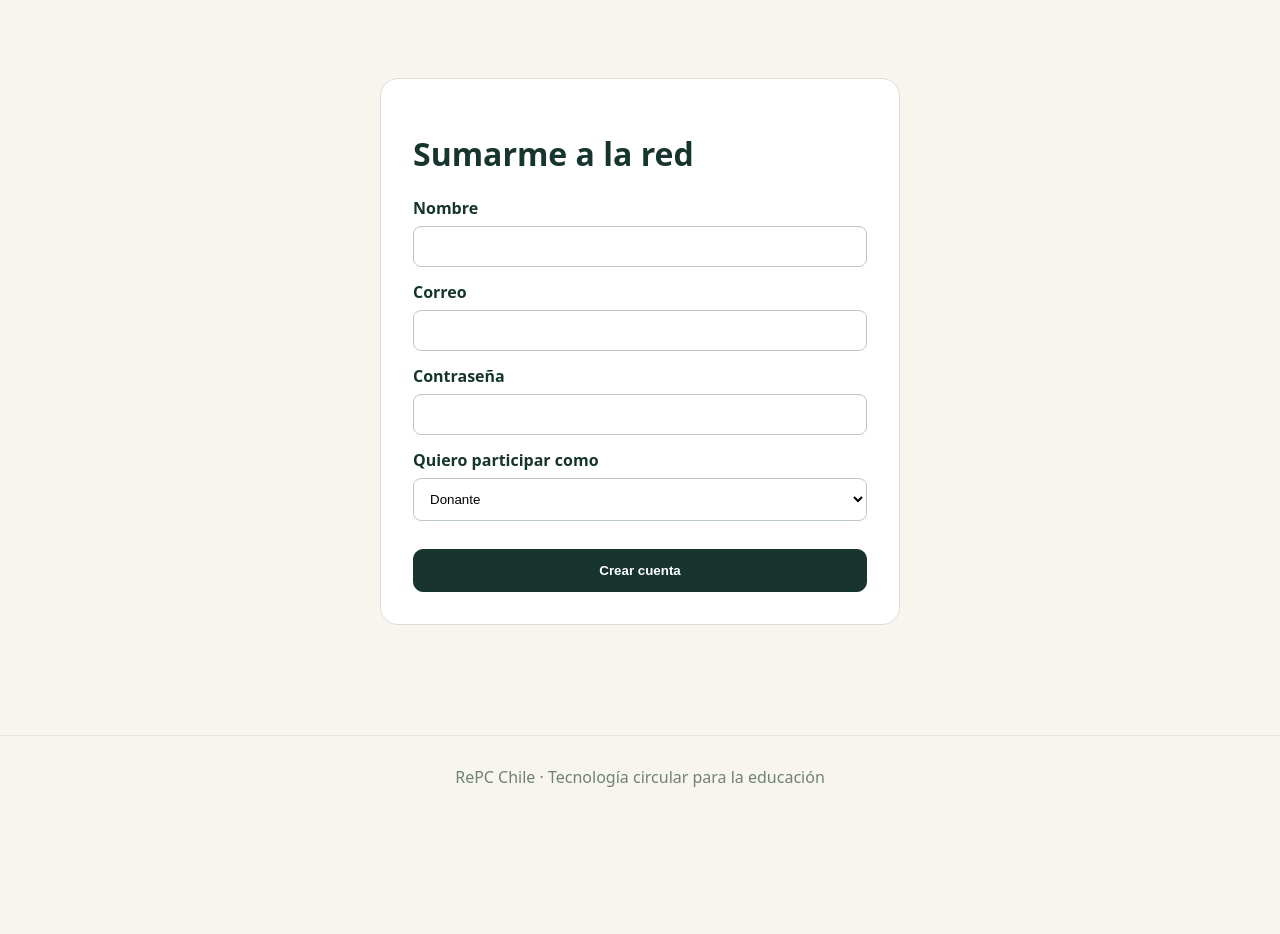
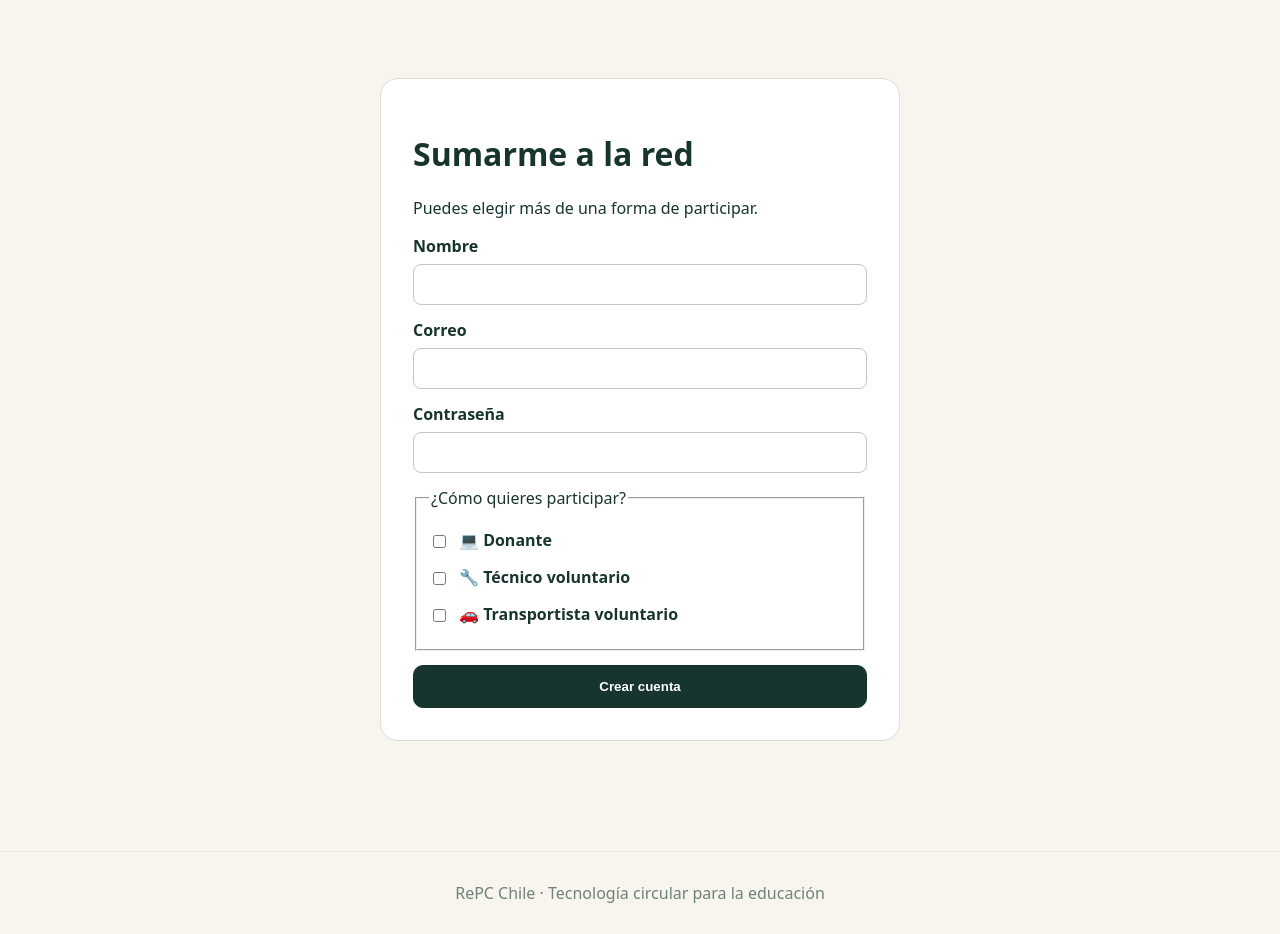
Before and after one commit to nautilo/repc-chile, a Python web app: template templates/register.html in a window 1280 px wide. Shown: the part 72-1006 px from the top of the page. Before the commit the page ends 859 px from the top, so only its background shows below. Run offline with Jinja, Linux system fonts and the light colour scheme; the template is opened without the code that fills it, so the values that code supplies are empty.

Commit message:
Allow multiple participation capabilities

```diff
--- a/templates/register.html
+++ b/templates/register.html
@@ -1 +1 @@
-{% extends 'base.html' %}{% block content %}<div class="formbox"><h1>Sumarme a la red</h1><form method="post"><label>Nombre<input name="name" required></label><label>Correo<input name="email" type="email" required></label><label>Contraseña<input name="password" type="password" required></label><label>Quiero participar como<select name="role"><option value="donor">Donante</option><option value="technician">Técnico voluntario</option><option value="transporter">Transportista voluntario</option></select></label><button>Crear cuenta</button></form></div>{% endblock %}
+{% extends 'base.html' %}{% block content %}<div class="formbox"><h1>Sumarme a la red</h1><p>Puedes elegir más de una forma de participar.</p><form method="post"><label>Nombre<input name="name" required></label><label>Correo<input name="email" type="email" required></label><label>Contraseña<input name="password" type="password" required></label><fieldset><legend>¿Cómo quieres participar?</legend><label class="check"><input type="checkbox" name="capabilities" value="donor"> 💻 Donante</label><label class="check"><input type="checkbox" name="capabilities" value="technician"> 🔧 Técnico voluntario</label><label class="check"><input type="checkbox" name="capabilities" value="transporter"> 🚗 Transportista voluntario</label></fieldset><button>Crear cuenta</button></form></div>{% endblock %}
```
